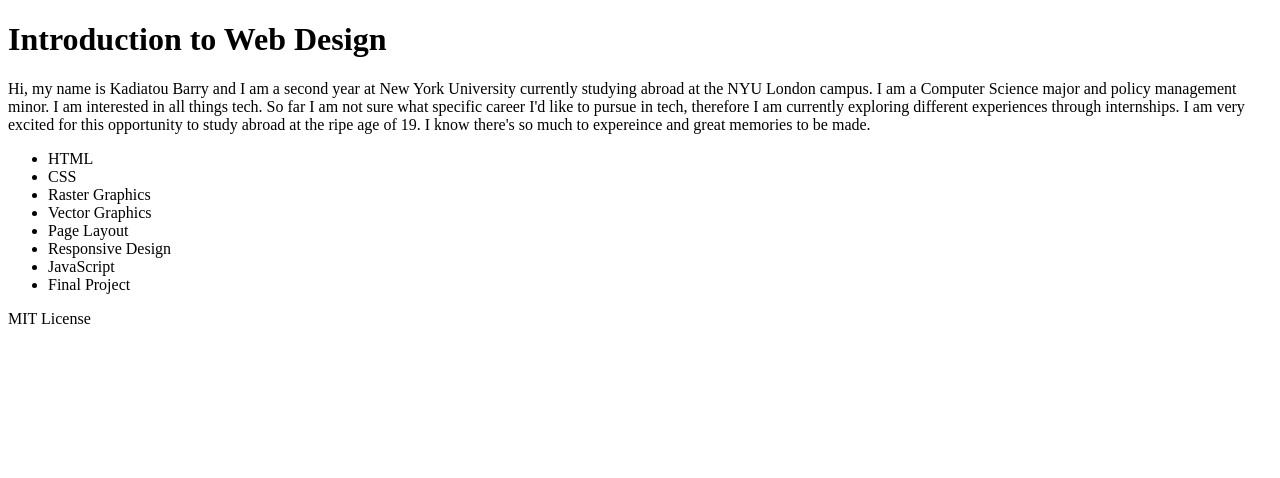
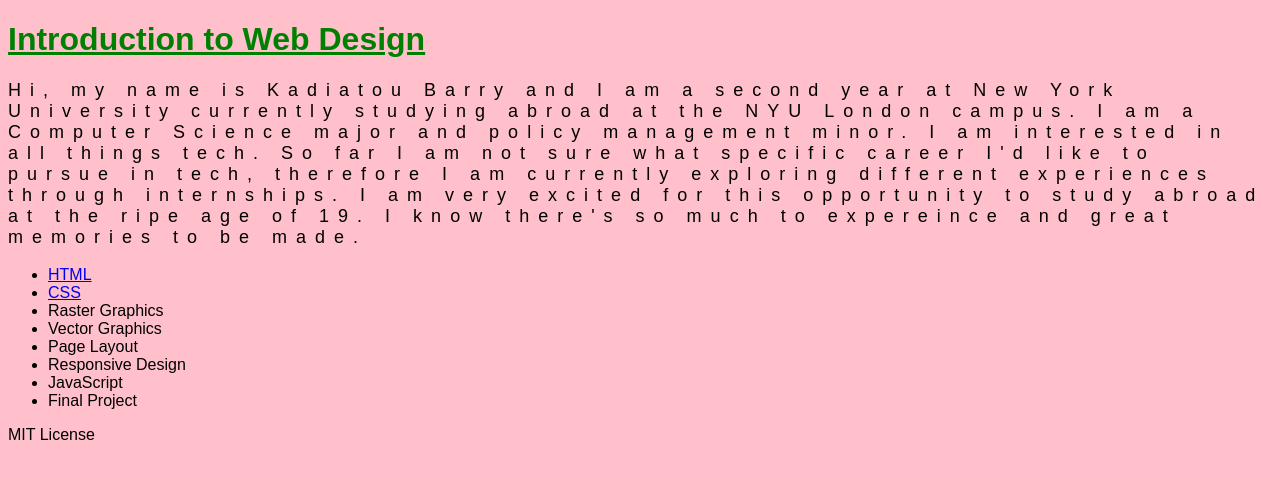
Before and after one commit to kb4727-barry/WDCP, a plain HTML site: page first index.html in a window 1280 px wide. Drawn offline with Linux system fonts and the light colour scheme.

Commit message:
Add files via upload

```diff
--- a/first index.html
+++ b/first index.html
@@ -3,15 +3,25 @@
   <head>
     <meta charset="utf-8">
     <title>Kadiatou Barry</title>
+
+    <style>
+      body {
+        background-color: pink;
+        font-family: Arial, sans-serif;
+      }
+    </style>
+
   </head>
   <body>
-    <h1>Introduction to Web Design</h1>
-    <p>Hi, my name is Kadiatou Barry and I am a second year at New York University currently studying abroad at the NYU London campus. I am a Computer Science major and policy management minor. I am interested in all things tech. So far I am not sure what specific career I'd like to pursue in tech, therefore I am currently exploring different experiences through internships. I am very excited for this opportunity to study abroad at the ripe age of 19. I know there's so much to expereince and great memories to be made.
+    <h1 style= "color: green; text-decoration: underline;">
+    Introduction to Web Design</h1>
+    <p style="font-size: 18px; letter-spacing: 0.5em;">
+    Hi, my name is Kadiatou Barry and I am a second year at New York University currently studying abroad at the NYU London campus. I am a Computer Science major and policy management minor. I am interested in all things tech. So far I am not sure what specific career I'd like to pursue in tech, therefore I am currently exploring different experiences through internships. I am very excited for this opportunity to study abroad at the ripe age of 19. I know there's so much to expereince and great memories to be made.
+    </p>
 
-</p>
     <ul>
-      <li>HTML</li>
-      <li>CSS</li>
+      <li><a href="https://kb4727-barry.github.io/me/">HTML</a></li>
+      <li><a href="https://kb4727-barry.github.io/me/">CSS</a></li>
       <li>Raster Graphics</li>
       <li>Vector Graphics</li>
       <li>Page Layout</li>
```
